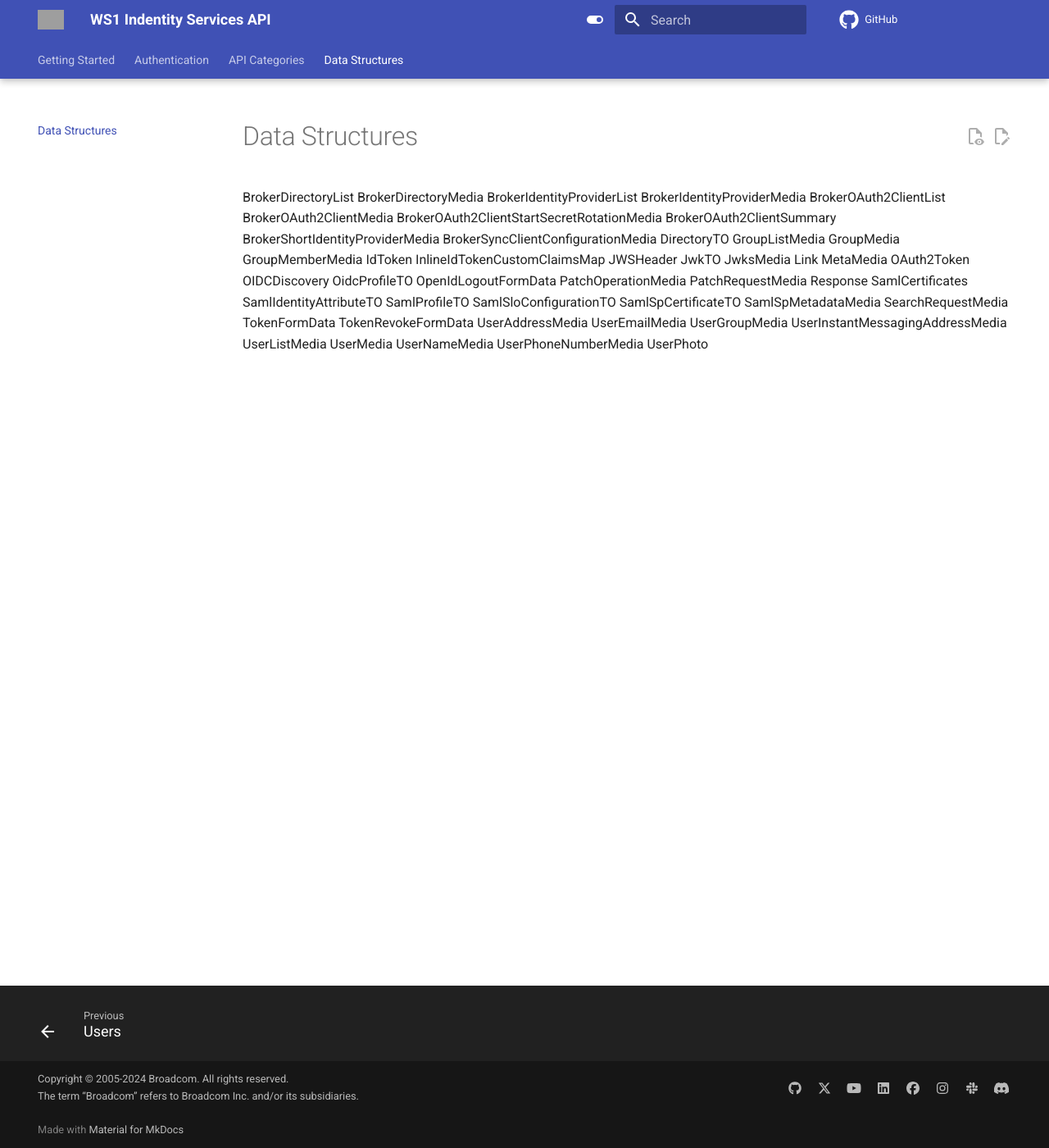
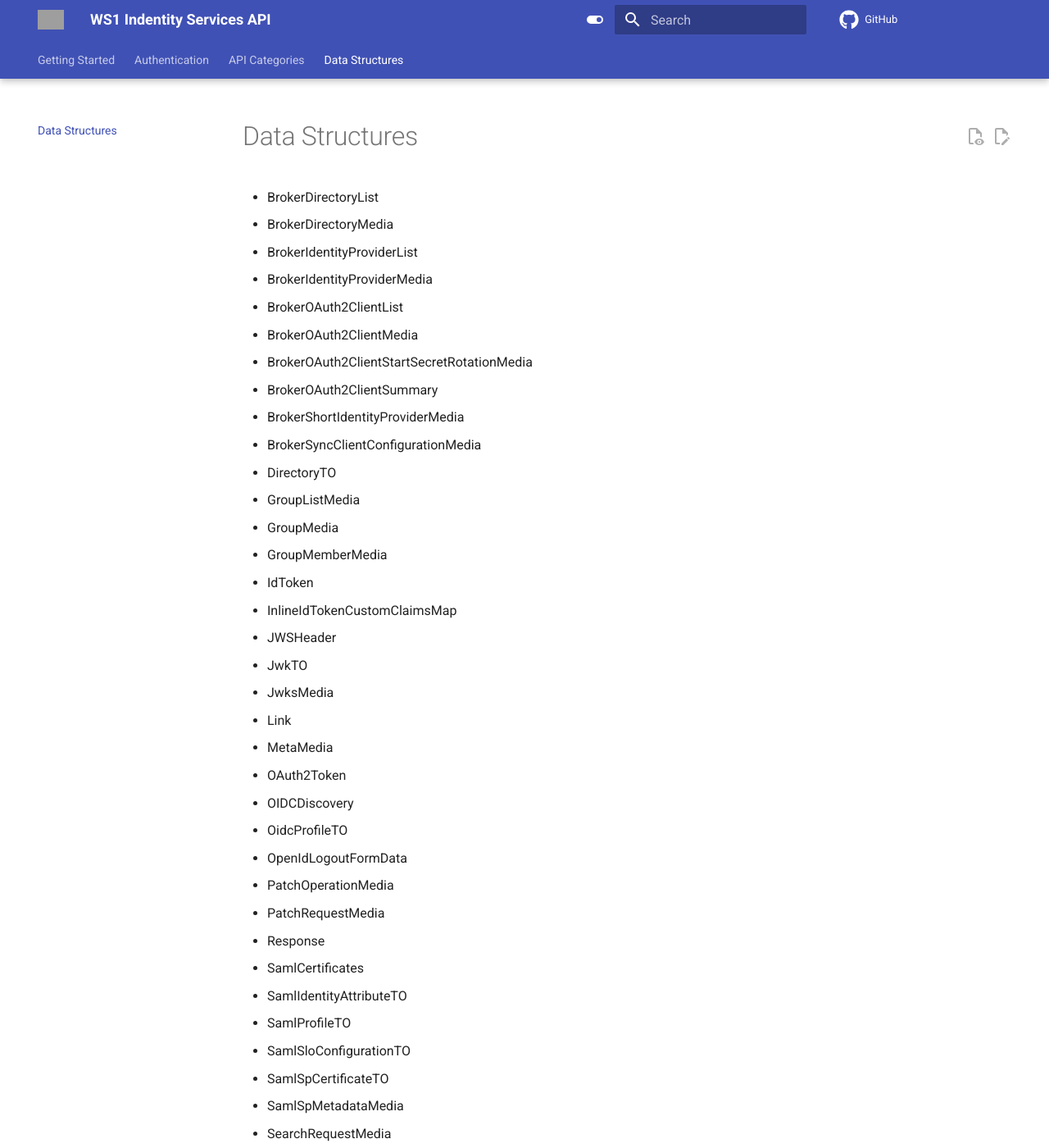
Before and after one commit to euc-dev/ws1-identity-services-api, an MkDocs documentation site: the page built from docs/Data-Structures.md, in a window 1280 px wide and 1400 px high. Shown: the whole window at 82% size. Built offline with MkDocs 1.6.1 and Material for MkDocs 9.7.7, drawn with Linux system fonts in a browser that asks for light colours; comment, search, counter and statistics services are not loaded; the version menu is left out; some of the changed text lies outside the part shown; grey boxes are pictures that could not be loaded.

Commit message:
update data-structures page

```diff
--- a/docs/Data-Structures.md
+++ b/docs/Data-Structures.md
@@ -6,49 +6,49 @@ hide:
   - toc
 ---
 
-BrokerDirectoryList
-BrokerDirectoryMedia
-BrokerIdentityProviderList
-BrokerIdentityProviderMedia
-BrokerOAuth2ClientList
-BrokerOAuth2ClientMedia
-BrokerOAuth2ClientStartSecretRotationMedia
-BrokerOAuth2ClientSummary
-BrokerShortIdentityProviderMedia
-BrokerSyncClientConfigurationMedia
-DirectoryTO
-GroupListMedia
-GroupMedia
-GroupMemberMedia
-IdToken
-InlineIdTokenCustomClaimsMap
-JWSHeader
-JwkTO
-JwksMedia
-Link
-MetaMedia
-OAuth2Token
-OIDCDiscovery
-OidcProfileTO
-OpenIdLogoutFormData
-PatchOperationMedia
-PatchRequestMedia
-Response
-SamlCertificates
-SamlIdentityAttributeTO
-SamlProfileTO
-SamlSloConfigurationTO
-SamlSpCertificateTO
-SamlSpMetadataMedia
-SearchRequestMedia
-TokenFormData
-TokenRevokeFormData
-UserAddressMedia
-UserEmailMedia
-UserGroupMedia
-UserInstantMessagingAddressMedia
-UserListMedia
-UserMedia
-UserNameMedia
-UserPhoneNumberMedia
-UserPhoto
+- BrokerDirectoryList
+- BrokerDirectoryMedia
+- BrokerIdentityProviderList
+- BrokerIdentityProviderMedia
+- BrokerOAuth2ClientList
+- BrokerOAuth2ClientMedia
+- BrokerOAuth2ClientStartSecretRotationMedia
+- BrokerOAuth2ClientSummary
+- BrokerShortIdentityProviderMedia
+- BrokerSyncClientConfigurationMedia
+- DirectoryTO
+- GroupListMedia
+- GroupMedia
+- GroupMemberMedia
+- IdToken
+- InlineIdTokenCustomClaimsMap
+- JWSHeader
+- JwkTO
+- JwksMedia
+- Link
+- MetaMedia
+- OAuth2Token
+- OIDCDiscovery
+- OidcProfileTO
+- OpenIdLogoutFormData
+- PatchOperationMedia
+- PatchRequestMedia
+- Response
+- SamlCertificates
+- SamlIdentityAttributeTO
+- SamlProfileTO
+- SamlSloConfigurationTO
+- SamlSpCertificateTO
+- SamlSpMetadataMedia
+- SearchRequestMedia
+- TokenFormData
+- TokenRevokeFormData
+- UserAddressMedia
+- UserEmailMedia
+- UserGroupMedia
+- UserInstantMessagingAddressMedia
+- UserListMedia
+- UserMedia
+- UserNameMedia
+- UserPhoneNumberMedia
+- UserPhoto
```
